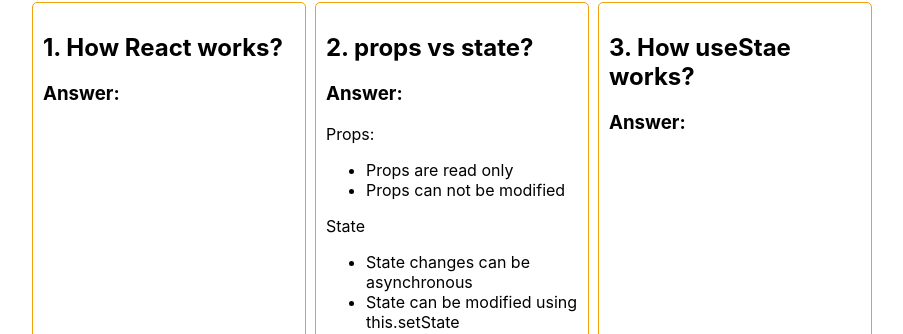
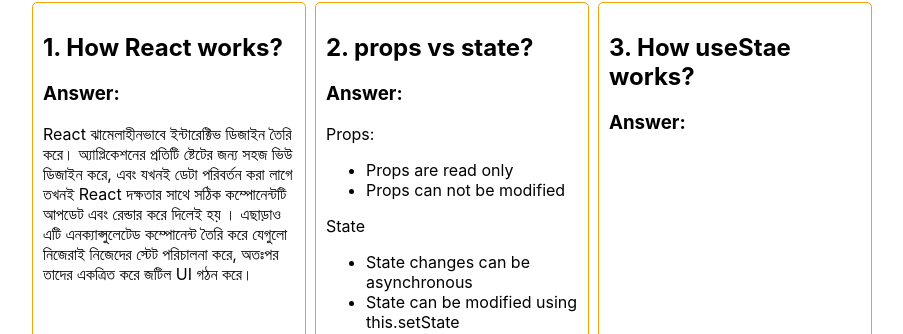
Before and after one commit to sujoncham/furniture-furnished-react, a React (Create React App) app: page / in a window 1280 px wide. Shown: the part 1918-2252 px from the top of the page, without its empty margins (8-911 px from the left). Built offline with nearby package versions, Linux system fonts and the light colour scheme.

Commit message:
added some text-Bangla

```diff
--- a/src/Description/Description.js
+++ b/src/Description/Description.js
@@ -6,6 +6,7 @@
             <div className='question1 answer'>
                 <h2>1. How React works?</h2>
                 <h3>Answer:</h3>
+                <p>React ঝামেলাহীনভাবে ইন্টারেক্টিভ ডিজাইন তৈরি করে। অ্যাপ্লিকেশনের প্রতিটি ষ্টেটের জন্য সহজ ভিউ ডিজাইন করে, এবং যখনই ডেটা পরিবর্তন করা লাগে তখনই React দক্ষতার সাথে সঠিক কম্পোনেন্টটি আপডেট এবং রেন্ডার করে দিলেই হয় । এছাড়াও এটি এনক্যাপ্সুলেটেড কম্পোনেন্ট তৈরি করে যেগুলো নিজেরাই নিজেদের স্টেট পরিচালনা করে, অতঃপর তাদের একত্রিত করে জটিল UI গঠন করে।</p>
             </div>
             <div className='question2 answer'>
                 <h2>2. props vs state?</h2>
```
